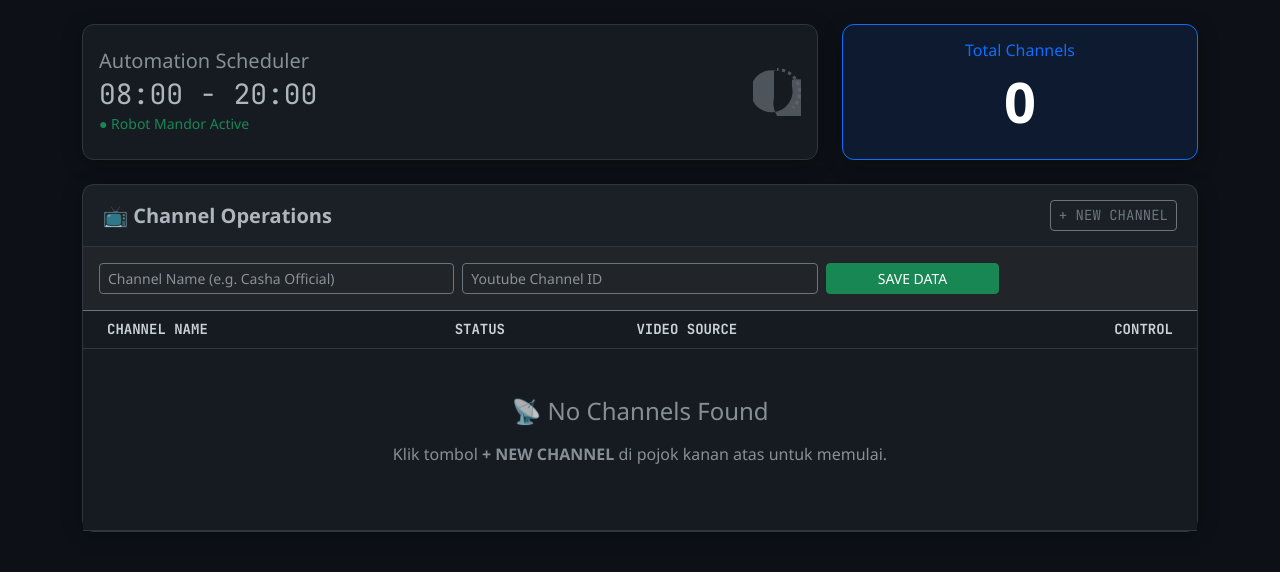
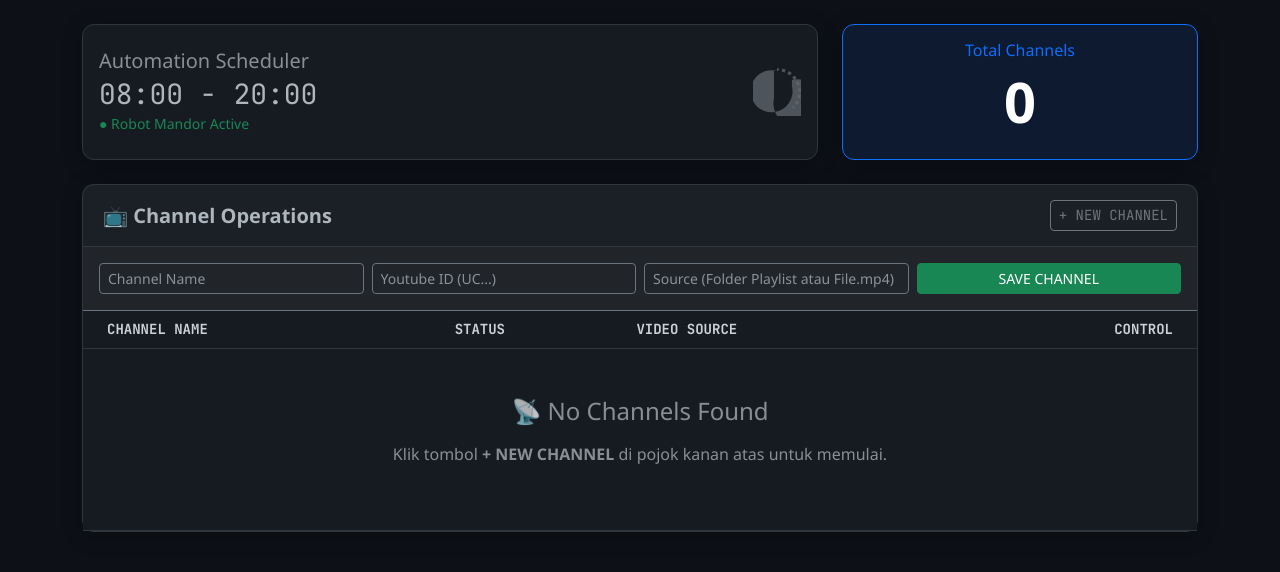
Before and after one commit to zakeuznino1-ben/YoutubeFactory, a FastAPI app: page / in a window 1280 px wide, after a click on "+ NEW CHANNEL". Shown: the part 59-631 px from the top of the page. Run offline with FastAPI, Linux system fonts and the light colour scheme.

Commit message:
Fix UI: Update Video Source Input

```diff
--- a/frontend/templates/dashboard.html
+++ b/frontend/templates/dashboard.html
@@ -123,14 +123,17 @@
             <div class="collapse border-bottom border-secondary" id="addForm">
                 <div class="p-3 bg-dark">
                     <form action="/add-channel" method="post" class="row g-2 align-items-center">
-                        <div class="col-md-4">
-                            <input type="text" name="channel_name" class="form-control form-control-sm bg-dark text-light border-secondary" placeholder="Channel Name (e.g. Casha Official)" required>
+                        <div class="col-md-3">
+                            <input type="text" name="channel_name" class="form-control form-control-sm bg-dark text-light border-secondary" placeholder="Channel Name" required>
                         </div>
-                        <div class="col-md-4">
-                            <input type="text" name="channel_id" class="form-control form-control-sm bg-dark text-light border-secondary" placeholder="Youtube Channel ID" required>
+                        <div class="col-md-3">
+                            <input type="text" name="channel_id" class="form-control form-control-sm bg-dark text-light border-secondary" placeholder="Youtube ID (UC...)" required>
                         </div>
-                        <div class="col-md-2">
-                            <button type="submit" class="btn btn-sm btn-success w-100">SAVE DATA</button>
+                        <div class="col-md-3">
+                            <input type="text" name="video_source" class="form-control form-control-sm bg-dark text-light border-secondary" placeholder="Source (Folder Playlist atau File.mp4)" required>
+                        </div>
+                        <div class="col-md-3">
+                            <button type="submit" class="btn btn-sm btn-success w-100">SAVE CHANNEL</button>
                         </div>
                     </form>
                 </div>
@@ -165,7 +168,7 @@
                                 {% endif %}
                             </td>
                             <td>
-                                <span class="badge bg-secondary font-mono fw-normal">📄 test.mp4</span>
+                                <span class="badge bg-secondary font-mono fw-normal">📄 {{ c.video_source }}</span>
                             </td>
                             <td class="text-end pe-4">
                                 {% if c.status == 'LIVE' %}
@@ -176,15 +179,9 @@
                                     </form>
                                 {% else %}
                                     <form action="/start-stream/{{ c.id }}" method="post" class="d-inline">
-                                        {% if is_running %}
-                                            <button disabled class="btn btn-secondary btn-sm btn-action font-mono opacity-50" title="Engine Occupied">
-                                                ⌛ QUEUED
-                                            </button>
-                                        {% else %}
-                                            <button type="submit" class="btn btn-success btn-sm btn-action font-mono shadow-sm">
-                                                ▶ START LIVE
-                                            </button>
-                                        {% endif %}
+                                        <button type="submit" class="btn btn-success btn-sm btn-action font-mono shadow-sm">
+                                            ▶ START LIVE
+                                        </button>
                                     </form>
                                 {% endif %}
                             </td>
```
